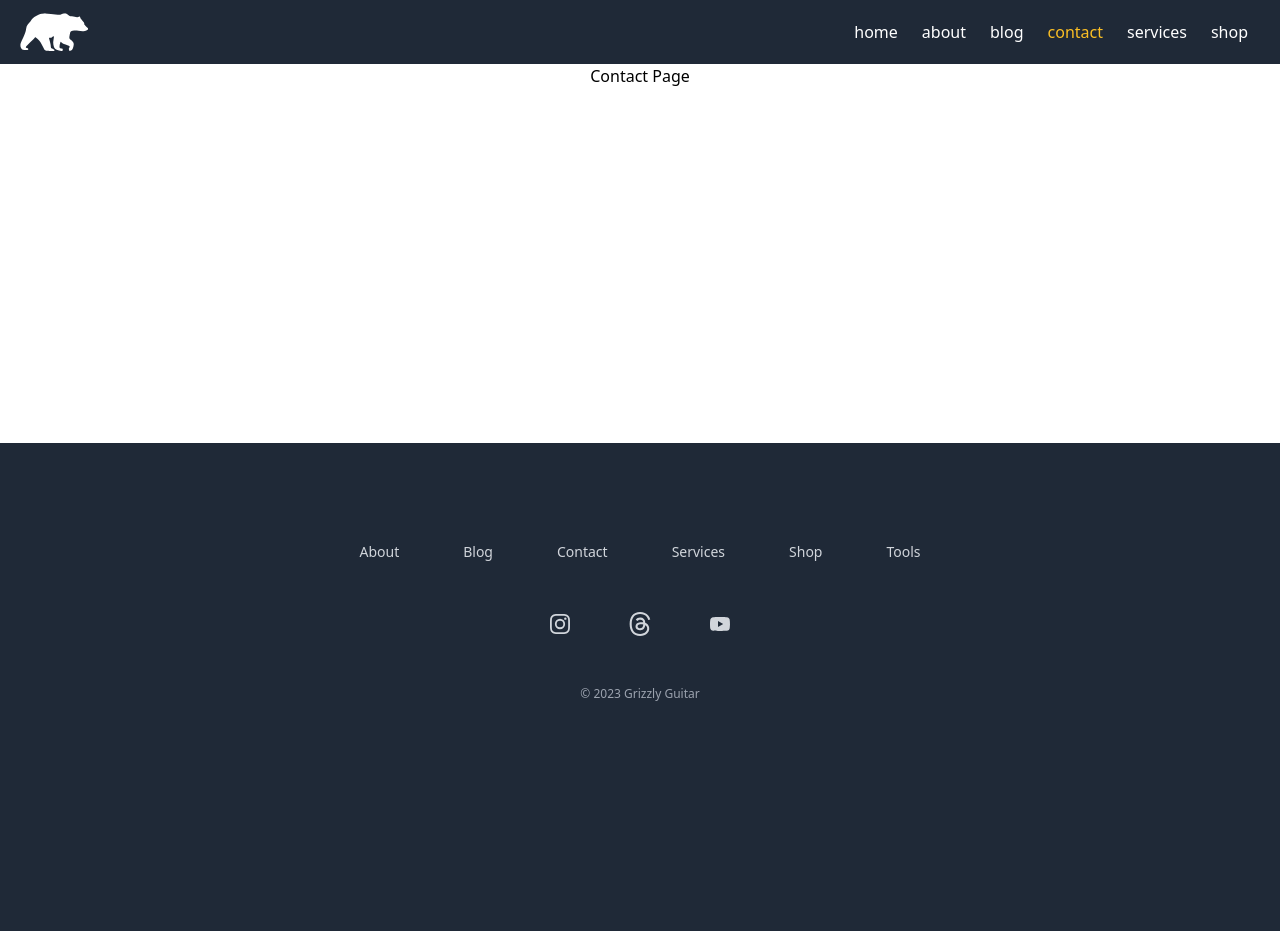
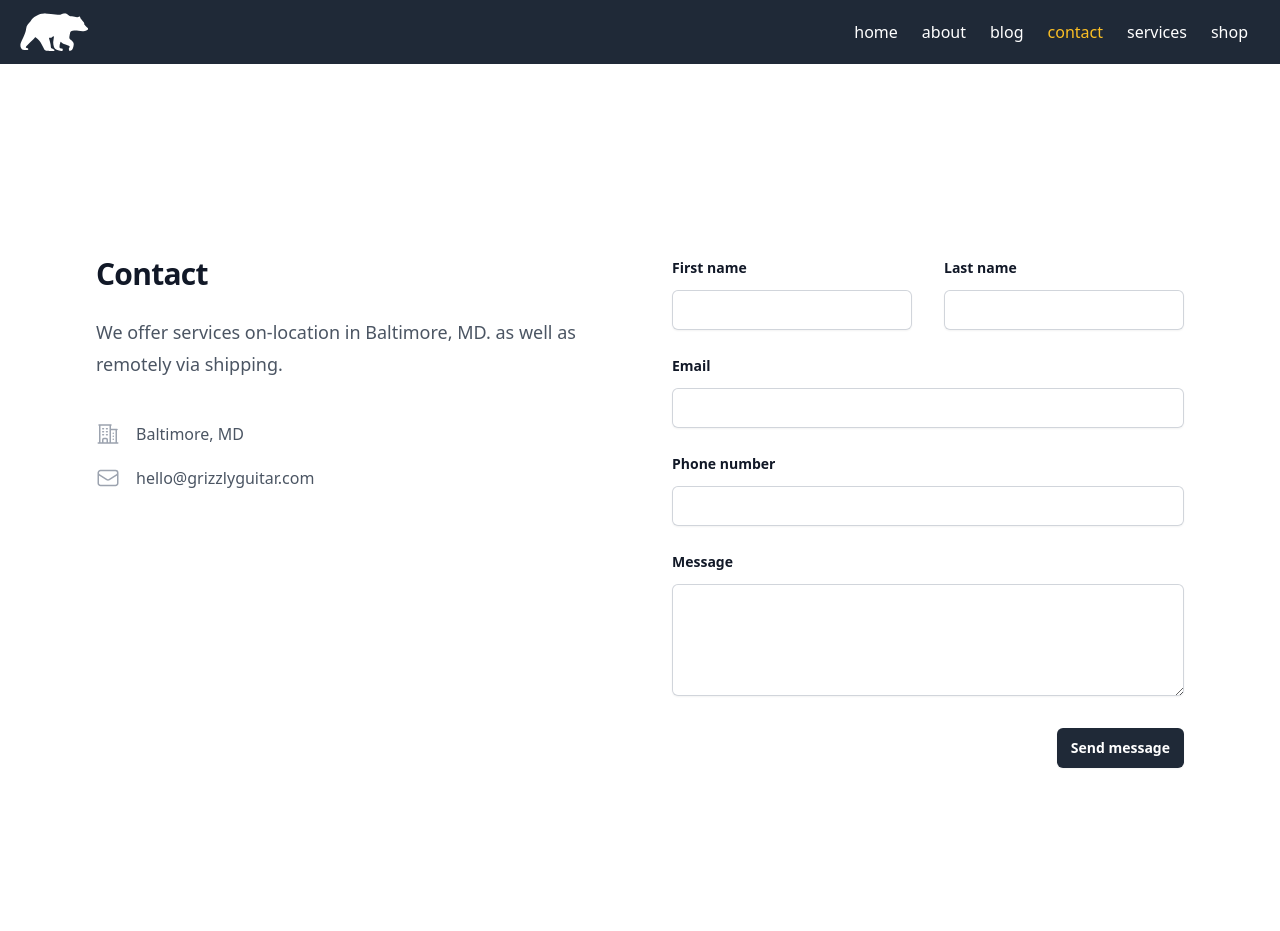
Before and after one commit to andentx/grizzlyguitar.com, a Gatsby site: page /contact in a window 1280 px wide. Shown: the top 931 px of the page. Before the commit the page ends 800 px from the top, so only its background shows below. Built offline with nearby package versions, Linux system fonts and the light colour scheme; Gatsby itself is replaced by a stand-in of ours.

Commit message:
Add content to contact page

```diff
--- a/src/pages/contact.js
+++ b/src/pages/contact.js
@@ -1,11 +1,58 @@
 import * as React from "react";
+import { BuildingOffice2Icon, EnvelopeIcon } from "@heroicons/react/24/outline";
 import Layout from "../components/Layout";
+import ContactForm from "../components/ContactForm";
 
 const ContactPage = () => {
   return (
     <>
       <Layout>
-        <h1>Contact Page</h1>
+        <div className="relative bg-white isolate">
+          <div className="grid grid-cols-1 pt-24 mx-auto max-w-7xl lg:grid-cols-2 sm:pt-32 lg:py-48">
+            <div className="relative px-6 pb-20 lg:static lg:px-8 ">
+              <div className="max-w-xl mx-auto lg:mx-0 lg:max-w-lg">
+                <h2 className="text-3xl font-bold tracking-tight text-gray-900">
+                  Contact
+                </h2>
+                <p className="mt-6 text-lg leading-8 text-gray-600">
+                  We offer services on-location in Baltimore, MD. as well as
+                  remotely via shipping.
+                </p>
+                <dl className="mt-10 space-y-4 text-base leading-7 text-gray-600">
+                  <div className="flex gap-x-2">
+                    <dt className="flex-none">
+                      <span className="sr-only">Address</span>
+                      <BuildingOffice2Icon
+                        className="w-6 text-gray-400 h-7"
+                        aria-hidden="true"
+                      />
+                    </dt>
+                    <dd className="pl-2">Baltimore, MD</dd>
+                  </div>
+                  <div className="flex gap-x-2 group">
+                    <dt className="flex-none ">
+                      <span className="sr-only">Email</span>
+                      <EnvelopeIcon
+                        className="w-6 text-gray-400 transition-colors ease-in-out h-7 group-hover:text-gray-900"
+                        aria-hidden="true"
+                      />
+                    </dt>
+                    <dd>
+                      <a
+                        className="p-2 transition-colors ease-in-out rounded-md focus:ring focus:ring-amber-400 focus:outline-none group-hover:text-gray-900 active:text-black "
+                        href="mailto:hello@grizzlyguitar.com"
+                      >
+                        hello@grizzlyguitar.com
+                      </a>
+                    </dd>
+                  </div>
+                </dl>
+              </div>
+            </div>
+
+            <ContactForm />
+          </div>
+        </div>
       </Layout>
     </>
   );
```
